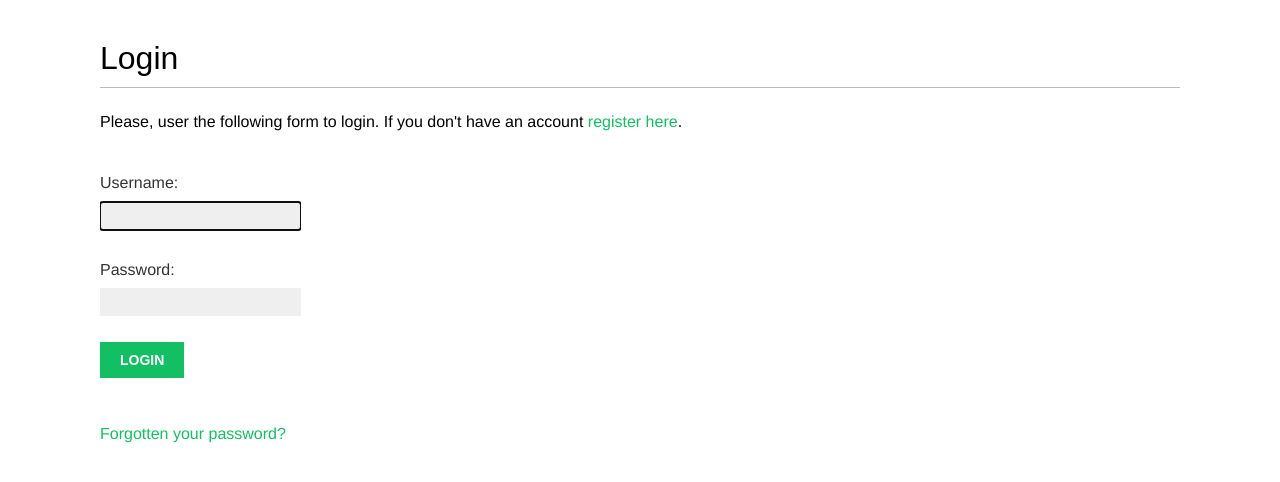
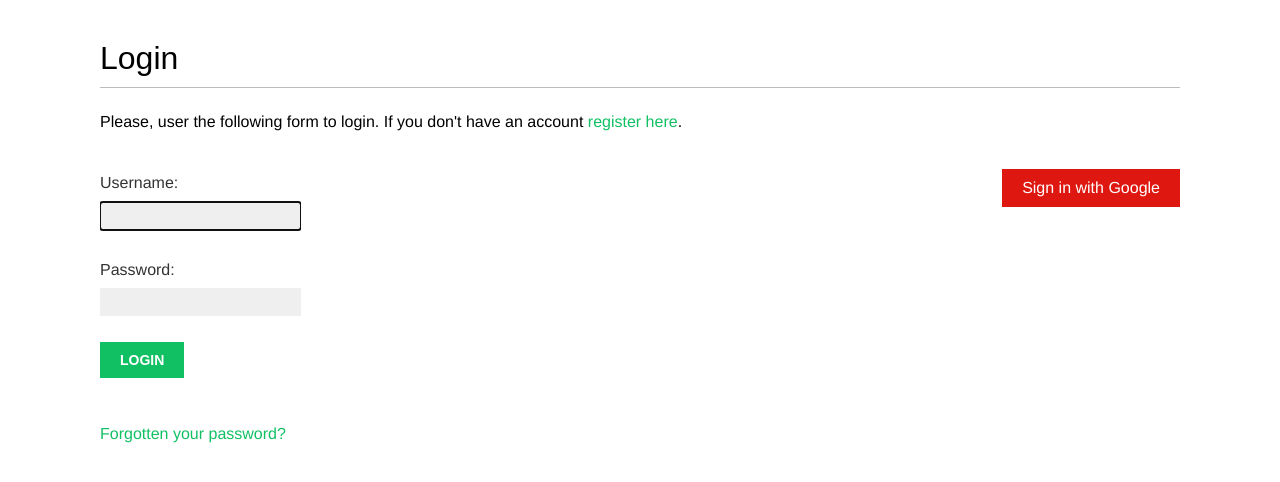
Before and after one commit to sudonetizen/socweb, a Django app: page /account/login/ in a window 1280 px wide. Shown: the part 47-529 px from the top of the page. Run offline with Django 5.2, Linux system fonts and the light colour scheme; some web fonts are replaced.

Commit message:
add social auth to login template

```diff
--- a/django_project/settings.py
+++ b/django_project/settings.py
@@ -11,6 +11,10 @@ https://docs.djangoproject.com/en/5.2/ref/settings/
 """
 
 from pathlib import Path
+from decouple import config
+
+SOCIAL_AUTH_GOOGLE_OAUTH2_KEY = config('GOOGLE_OAUTH2_KEY')
+SOCIAL_AUTH_GOOGLE_OAUTH2_SECRET = config('GOOGLE_OAUTH2_SECRET')
 
 # Build paths inside the project like this: BASE_DIR / 'subdir'.
 BASE_DIR = Path(__file__).resolve().parent.parent
--- a/templates/registration/login.html
+++ b/templates/registration/login.html
@@ -24,4 +24,12 @@
         <p><a href="{% url 'password_reset' %}">Forgotten your password?</a></p>
     </div>
 
+    <div class="social">
+        <ul>
+            <li class="google">
+                <a href="{% url 'social:begin' 'google-oauth2' %}">Sign in with Google</a>
+            <li>
+        </ul>
+    </div>
+
 {% endblock %}
```
